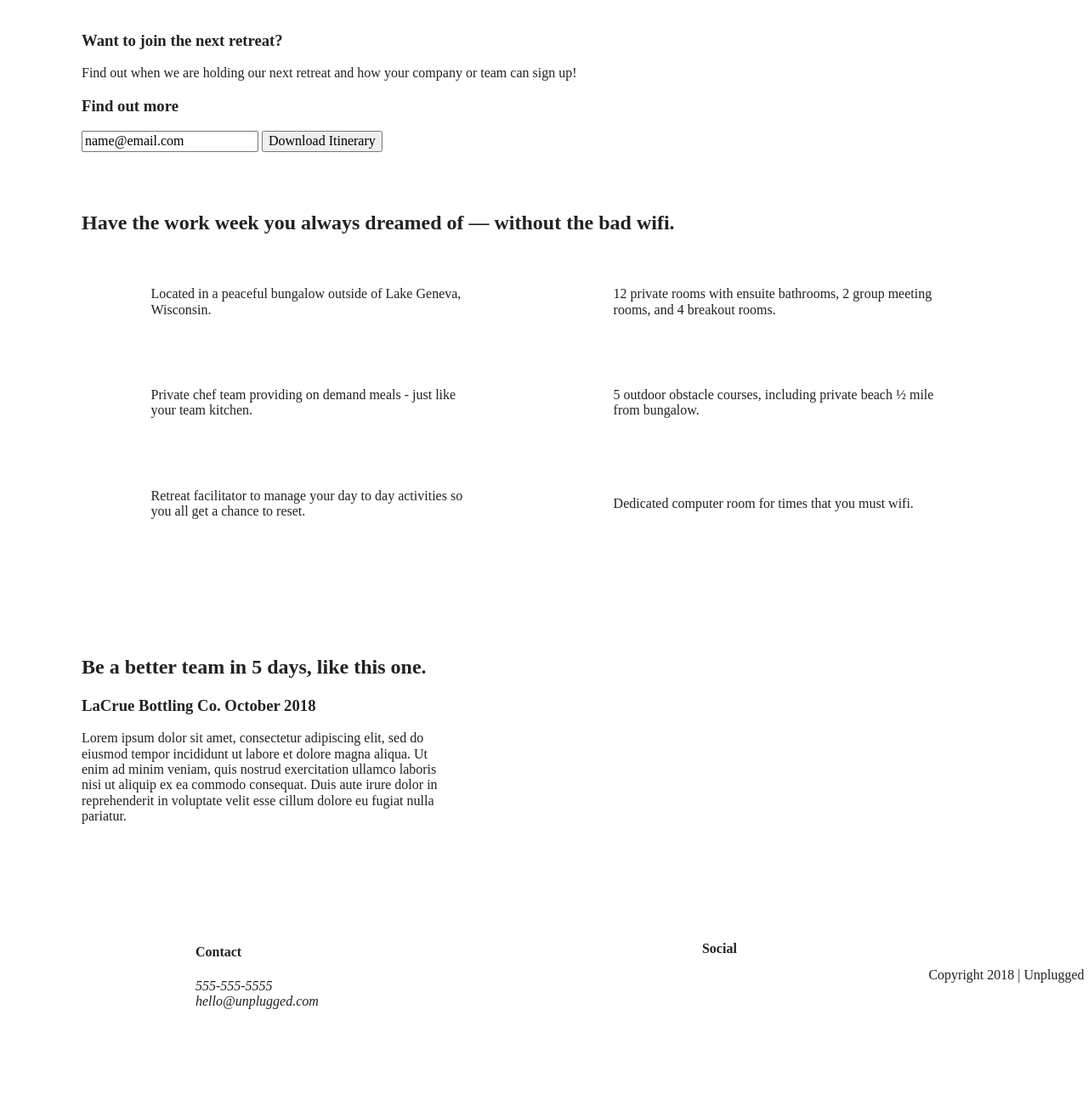
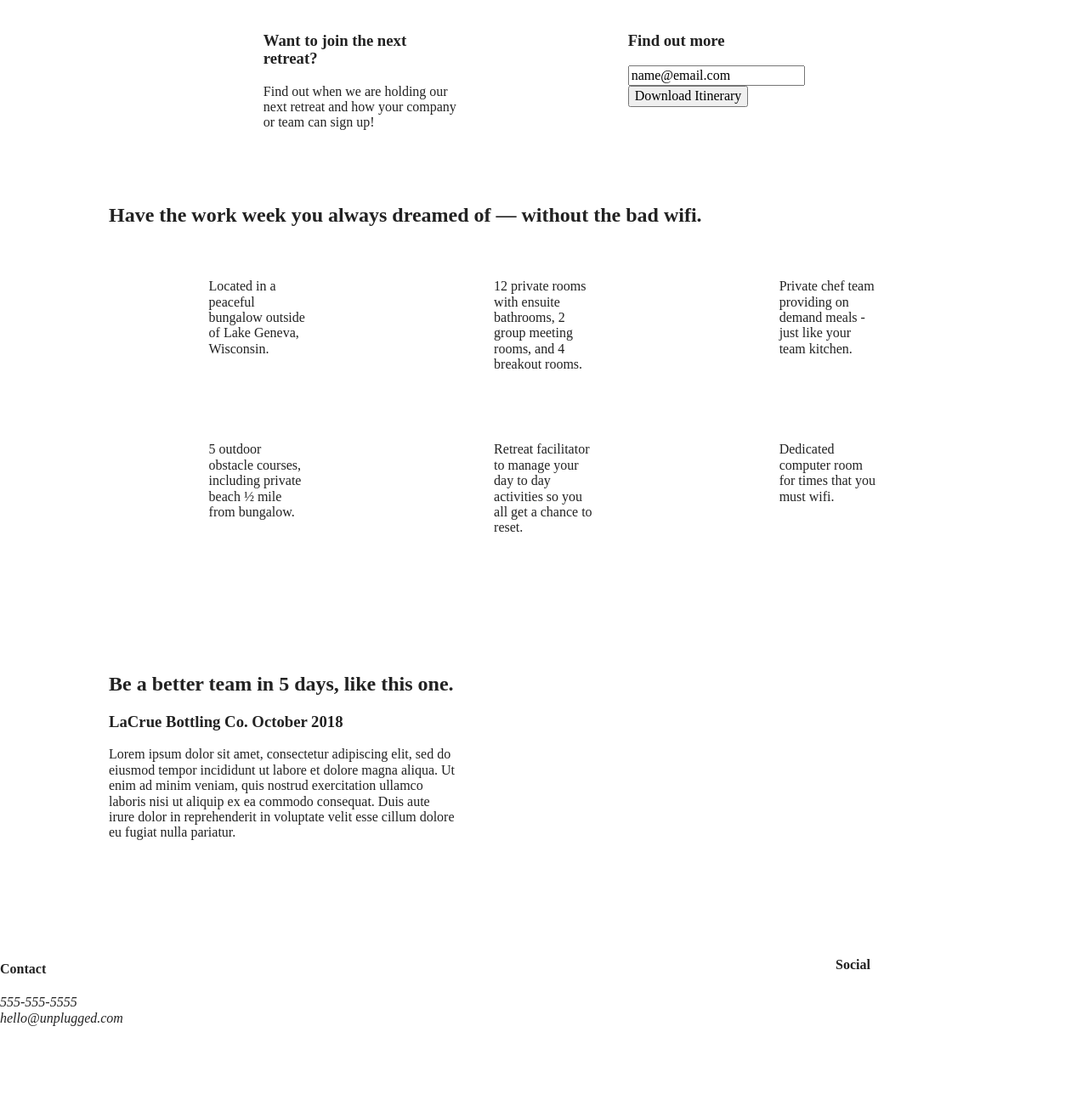
Before and after one commit to annieheath/206-unplugged, a website built with Parcel: page index.html in a window 1280 px wide. Shown: the part 252-1540 px from the top of the page at 85% size. Before the commit the page ends 1511 px from the top, so only its background shows below. Built offline with nearby package versions, Linux system fonts and the light colour scheme.

Commit message:
desktop styles

```diff
--- a/css/main.css
+++ b/css/main.css
@@ -93,8 +93,7 @@ body {
   margin: 0;
 }
 
-header,
-footer {
+header {
   display: flex;
   justify-content: center;
   align-items: center;
@@ -170,6 +169,10 @@ footer .social p {
 
 }
 
+.copyright {
+  text-align: center;
+}
+
 /*--------------- Homepage Styles ----------------*/
 
 .hero-area {
@@ -194,6 +197,7 @@ aside {
   display: flex;
   justify-content: center;
   align-items: center;
+  flex-flow: row wrap;
   padding: 50px 0;
 }
 
@@ -205,7 +209,7 @@ aside {
 .features .features-items {
   display: flex;
   justify-content: center;
-  align-items: center;
+  align-items: flex-start;
   flex-flow: row wrap;
 
 
@@ -218,8 +222,6 @@ aside {
   flex-flow: row wrap;
   padding: 50px 0;
 }
-
-
 
 .reviews h3 {
   width: 45%;
@@ -368,10 +370,13 @@ aside {
   }
 
   .features article {
-    flex-basis: 35%;
+    display: flex;
+    justify-content: center;
+    align-items: center;
+    flex-basis: 50%;
   }
-  .features .features-items {
-    justify-content: space-around;
+  .features .features-item-description {
+    flex-basis: 50%;
   }
 
   .reviews h2 {
@@ -381,11 +386,16 @@ aside {
     width: 40%;
   }
 
+  footer .content-wrapper {
+    flex-basis: 65%;
+  }
+
   .footer-content {
     flex-flow: row wrap;
-    justify-content: space-around;
-    flex-basis: 65%;
+    justify-content: space-between;
+    align-items: center;
   }
+
 
 /* About Page Styles Here */
 
@@ -427,6 +437,41 @@ aside {
 
 @media only screen and (min-width: 1200px) {
   /* Desktop Styles Here*/
+
+  .content-wrapper {
+    width: 80%;
+  }
+
+  aside .content-wrapper {
+    display: flex;
+    justify-content: space-around;
+    align-items: flex-start;
+    width: 67%;
+  }
+
+  .form-description,
+  .form {
+    width: 27%;
+    flex-flow: row wrap;
+  }
+
+  .features-items article {
+    flex-basis: 23%;
+    padding: 25px 50px;
+  }
+
+  /* About Page Styles Here */
+
+  .mission h2,
+  .contact-section .content-wrapper h2 {
+      width: 95%;
+  }
+
+  /*FAQ Styles here*/
+
+  .faq h2 {
+    width: 100%;
+  }
 }
 
 @media print,
```
